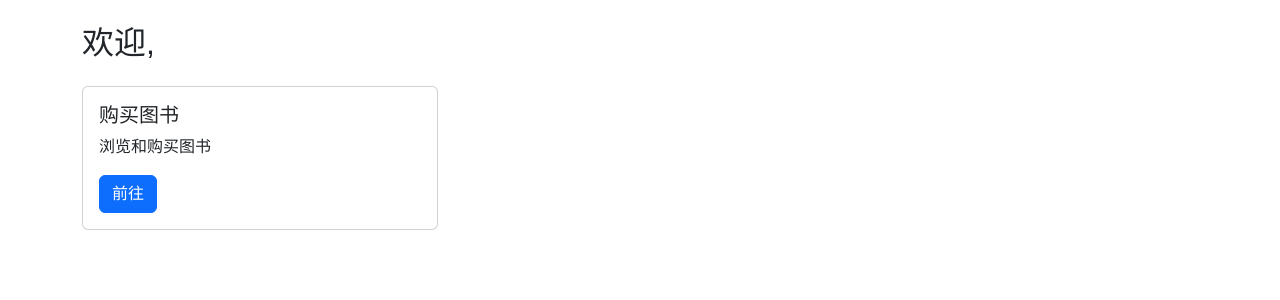
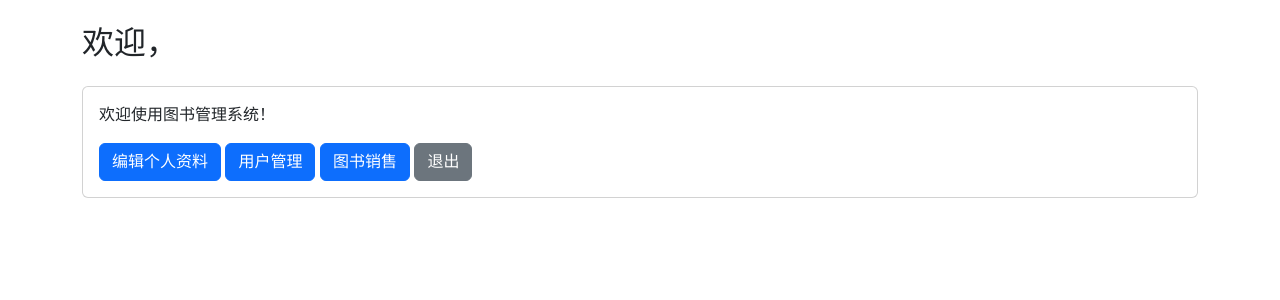
Before and after one commit to Y1Zzz4/db-midhw, a Django app: page / in a window 1280 px wide. Shown: the part 62-362 px from the top of the page. Run offline with Django 3.2, Linux system fonts and the light colour scheme; the visitor is signed in with stand-in values (Sample User, id 1).

Commit message:
真·真·真·last dance

```diff
--- a/book_store/main/forms.py
+++ b/book_store/main/forms.py
@@ -13,6 +13,12 @@
     confirm_password = forms.CharField(
         label='确认密码',
         widget=forms.PasswordInput(attrs={'class': 'form-control'}),
+        required=False
+    )
+    user_type = forms.ChoiceField(
+        label='用户类型',
+        choices=User.USER_TYPES,
+        widget=forms.Select(attrs={'class': 'form-control'}),
         required=False
     )
 
--- a/book_store/main/templates/home.html
+++ b/book_store/main/templates/home.html
@@ -1,58 +1,32 @@
 {% extends 'base.html' %}
 {% block title %}首页{% endblock %}
 {% block content %}
-<h2 class="mb-4">欢迎, {{ user.real_name }}</h2>
-<div class="row">
-    {% if user.user_type == 'superadmin' %}
-        <div class="col-md-4 mb-3">
-            <div class="card">
-                <div class="card-body">
-                    <h5 class="card-title">用户管理</h5>
-                    <p class="card-text">创建和管理用户账户</p>
-                    <a href="{% url 'user_management' %}" class="btn btn-primary">前往</a>
-                </div>
-            </div>
-        </div>
-    {% endif %}
-    {% if user.user_type == 'superadmin' or user.user_type == 'admin' %}
-        <div class="col-md-4 mb-3">
-            <div class="card">
-                <div class="card-body">
-                    <h5 class="card-title">图书管理</h5>
-                    <p class="card-text">管理图书库存</p>
-                    <a href="{% url 'book_management' %}" class="btn btn-primary">前往</a>
-                </div>
-            </div>
-        </div>
-        <div class="col-md-4 mb-3">
-            <div class="card">
-                <div class="card-body">
-                    <h5 class="card-title">进货管理</h5>
-                    <p class="card-text">处理图书进货</p>
-                    <a href="{% url 'purchase_management' %}" class="btn btn-primary">前往</a>
-                </div>
-            </div>
-        </div>
-        <div class="col-md-4 mb-3">
-            <div class="card">
-                <div class="card-body">
-                    <h5 class="card-title">财务记录</h5>
-                    <p class="card-text">查看收入和支出</p>
-                    <a href="{% url 'bill_view' %}" class="btn btn-primary">前往</a>
-                </div>
-            </div>
-        </div>
-    {% endif %}
-    {% if user.user_type == 'customer' %}
-        <div class="col-md-4 mb-3">
-            <div class="card">
-                <div class="card-body">
-                    <h5 class="card-title">购买图书</h5>
-                    <p class="card-text">浏览和购买图书</p>
-                    <a href="{% url 'sale' %}" class="btn btn-primary">前往</a>
-                </div>
-            </div>
-        </div>
-    {% endif %}
+<h2 class="mb-4">欢迎，{{ user.real_name }}</h2>
+{% if messages %}
+    <div class="alert alert-info">
+        {% for message in messages %}
+            {{ message }}
+        {% endfor %}
+    </div>
+{% endif %}
+<div class="card mb-4">
+    <div class="card-body">
+        <p>欢迎使用图书管理系统！</p>
+        {% if user.user_type in 'customer,admin' %}
+            <a href="{% url 'edit_profile' %}" class="btn btn-primary">编辑个人资料</a>
+        {% endif %}
+        {% if user.is_superuser or user.user_type == 'superadmin' %}
+            <a href="{% url 'user_management' %}" class="btn btn-primary">用户管理</a>
+        {% endif %}
+        {% if user.user_type in 'superadmin,admin' %}
+            <a href="{% url 'book_management' %}" class="btn btn-primary">图书管理</a>
+            <a href="{% url 'purchase_management' %}" class="btn btn-primary">进货管理</a>
+            <a href="{% url 'bill_view' %}" class="btn btn-primary">财务记录</a>
+        {% endif %}
+        {% if user.user_type in 'superadmin,admin,customer' %}
+            <a href="{% url 'sale' %}" class="btn btn-primary">图书销售</a>
+        {% endif %}
+        <a href="{% url 'logout' %}" class="btn btn-secondary">退出</a>
+    </div>
 </div>
 {% endblock %}
--- a/book_store/main/templates/login.html
+++ b/book_store/main/templates/login.html
@@ -1,7 +1,7 @@
 {% extends 'base.html' %}
 {% block title %}登录{% endblock %}
 {% block content %}
-<h2 class="mb-4">登录</h2>
+<h2 class="mb-4">用户登录</h2>
 {% if messages %}
     <div class="alert alert-info">
         {% for message in messages %}
@@ -22,6 +22,7 @@
                 <input type="password" name="password" id="password" class="form-control" required>
             </div>
             <button type="submit" class="btn btn-primary">登录</button>
+            <a href="{% url 'register' %}" class="btn btn-secondary">注册</a>
         </form>
     </div>
 </div>
--- a/book_store/main/urls.py
+++ b/book_store/main/urls.py
@@ -5,11 +5,17 @@
     path('login/', views.login_view, name='login'),
     # 用户登录页面
 
+    path('register/', views.register_view, name='register'),
+    #注册
+
     path('logout/', views.logout_view, name='logout'),
     # 用户注销操作
 
     path('', views.home, name='home'),
     # 系统首页（默认路径）
+
+    path('profile/edit/', views.edit_profile, name='edit_profile'),
+    #个人信息编辑
 
     path('user-management/', views.user_management, name='user_management'),
     # 用户管理界面（查看所有用户）
--- a/book_store/main/views.py
+++ b/book_store/main/views.py
@@ -28,6 +28,26 @@
         else:
             messages.error(request, '用户名或密码错误')
     return render(request, 'login.html')
+
+#注册视图
+def register_view(request):
+    if request.method == 'POST':
+        form = UserForm(request.POST)
+        if form.is_valid():
+            try:
+                user = form.save(commit=False)
+                user.user_type = 'customer'  # 强制为普通用户
+                user.is_active = True
+                user.save()
+                messages.success(request, '注册成功，请登录')
+                return redirect('login')
+            except ValueError as e:
+                messages.error(request, f'注册失败：{str(e)}')
+        else:
+            messages.error(request, f'注册失败，请检查输入：{form.errors}')
+    else:
+        form = UserForm(initial={'user_type': 'customer'})
+    return render(request, 'register.html', {'form': form})
 
 # 主页视图（需登录）
 @login_required
@@ -73,6 +93,28 @@
         else:
             messages.error(request, f'更新失败，请检查输入：{form.errors}')
     return render(request, 'edit_user.html', {'form': form, 'user': user})
+
+#个人信息编辑
+@login_required
+def edit_profile(request):
+    if request.user.user_type not in ['customer', 'admin']:
+        messages.error(request, '无权限编辑个人资料')
+        return redirect('home')
+    form = UserForm(request.POST or None, instance=request.user)
+    if request.method == 'POST':
+        if form.is_valid():
+            try:
+                user = form.save(commit=False)
+                user.user_type = request.user.user_type
+                user.username = request.user.username
+                user.save()
+                messages.success(request, '个人资料更新成功')
+                return redirect('home')
+            except ValueError as e:
+                messages.error(request, f'更新失败：{str(e)}')
+        else:
+            messages.error(request, f'更新失败，请检查输入：{form.errors}')
+    return render(request, 'edit_profile.html', {'form': form})
 
 # 图书管理（仅管理员）
 @login_required
```
Also changed, not shown: book_store/main/templates/edit_profile.html (added, +32 -0 lines), book_store/main/templates/register.html (added, +32 -0 lines).
